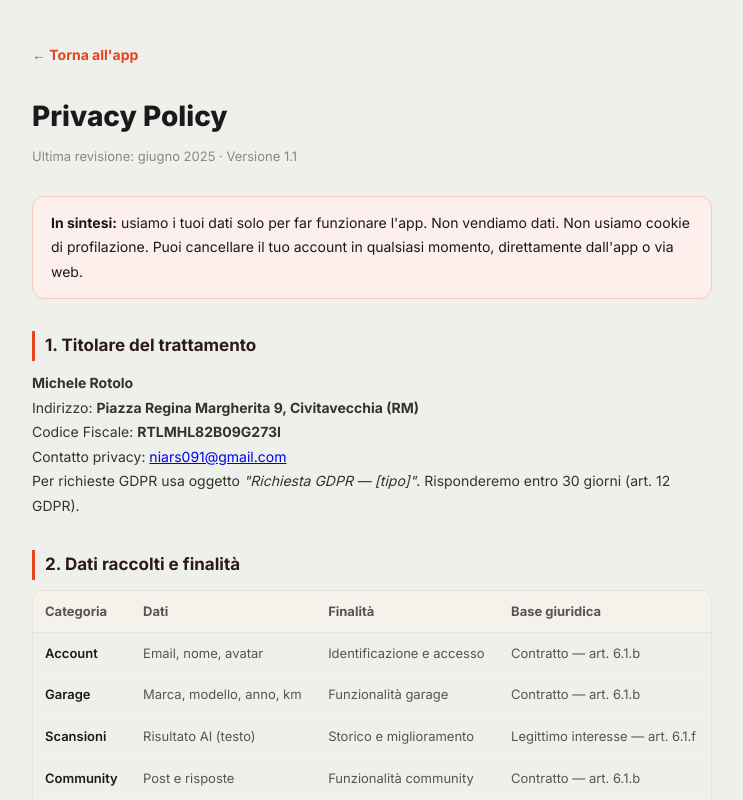
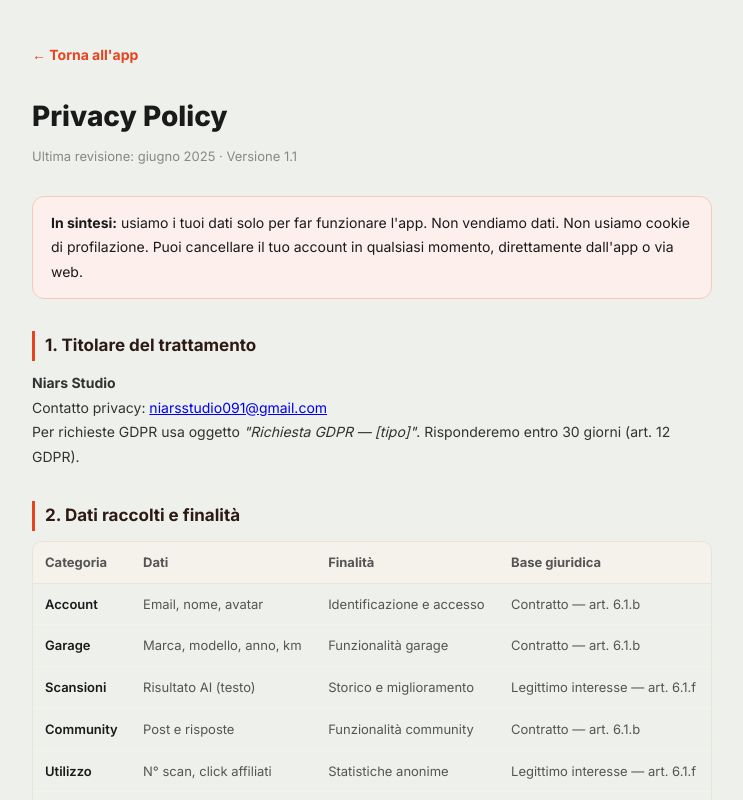
Before and after one commit to niars091-Vdn/motosnap, a Next.js app: page /privacy in a window 1280 px wide. Shown: the top 800 px of the page, without its empty margins (268-1011 px from the left). Built offline with nearby package versions, Linux system fonts and the light colour scheme.

Commit message:
Update page.tsx

```diff
--- a/app/privacy/page.tsx
+++ b/app/privacy/page.tsx
@@ -15,10 +15,8 @@ export default function PrivacyPage() {
       </div>
 
       <Section title="1. Titolare del trattamento">
-        <p><strong>Michele Rotolo</strong></p>
-        <p>Indirizzo: <strong>Piazza Regina Margherita 9, Civitavecchia (RM)</strong></p>
-        <p>Codice Fiscale: <strong>RTLMHL82B09G273I</strong></p>
-        <p>Contatto privacy: <a href="mailto:niars091@gmail.com">niars091@gmail.com</a></p>
+        <p><strong>Niars Studio</strong></p>
+        <p>Contatto privacy: <a href="mailto:niarsstudio091@gmail.com">niarsstudio091@gmail.com</a></p>
         <p>Per richieste GDPR usa oggetto <em>&quot;Richiesta GDPR — [tipo]&quot;</em>. Risponderemo entro 30 giorni (art. 12 GDPR).</p>
       </Section>
 
@@ -110,7 +108,7 @@ export default function PrivacyPage() {
         <p>Puoi eliminare il tuo account e tutti i dati associati in qualsiasi momento:</p>
         <ul>
           <li><strong>Dall&apos;app:</strong> vai in <em>Profilo → Elimina account</em>. La cancellazione è immediata e irreversibile.</li>
-          <li><strong>Via web:</strong> se hai disinstallato l&apos;app, puoi richiedere la cancellazione scrivendo a <a href="mailto:niars091@gmail.com"><strong>niars091@gmail.com</strong></a> con oggetto &quot;Richiesta cancellazione account&quot;, oppure dalla pagina dedicata <a href="/elimina-account">motosnap.vercel.app/elimina-account</a>.</li>
+          <li><strong>Via web:</strong> se hai disinstallato l&apos;app, puoi richiedere la cancellazione scrivendo a <a href="mailto:niarsstudio091@gmail.com"><strong>niarsstudio091@gmail.com</strong></a> con oggetto &quot;Richiesta cancellazione account&quot;, oppure dalla pagina dedicata <a href="/elimina-account">motosnap.vercel.app/elimina-account</a>.</li>
         </ul>
         <p style={{ fontSize:13, color:'#666', marginTop:8 }}>
           Alla cancellazione, i tuoi dati personali (account, garage, scansioni, post) vengono eliminati entro 30 giorni. Alcuni log di sicurezza possono essere conservati per il periodo minimo previsto dalla legge.
@@ -127,7 +125,7 @@ export default function PrivacyPage() {
           <li><strong>Opposizione (art. 21):</strong> opporti al legittimo interesse</li>
         </ul>
         <p style={{ marginTop:10 }}>
-          Scrivi a <a href="mailto:niars091@gmail.com"><strong>niars091@gmail.com</strong></a> con oggetto &quot;Richiesta GDPR — [diritto]&quot;. Risponderemo entro 30 giorni.
+          Scrivi a <a href="mailto:niarsstudio091@gmail.com"><strong>niarsstudio091@gmail.com</strong></a> con oggetto &quot;Richiesta GDPR — [diritto]&quot;. Risponderemo entro 30 giorni.
         </p>
         <div style={{ background:'#f5f1eb', borderRadius:10, padding:'12px 14px', marginTop:12, fontSize:13, color:'#555' }}>
           Puoi presentare reclamo al <strong>Garante Privacy</strong>:<br/>
@@ -146,7 +144,7 @@ export default function PrivacyPage() {
       </Section>
 
       <Section title="12. Minori">
-        <p>Il servizio è riservato a utenti di almeno <strong>16 anni</strong> (art. 8 GDPR; D.Lgs. 196/2003). I minori di 16 anni non possono registrarsi. Segnala eventuali account di minori a niars091@gmail.com.</p>
+        <p>Il servizio è riservato a utenti di almeno <strong>16 anni</strong> (art. 8 GDPR; D.Lgs. 196/2003). I minori di 16 anni non possono registrarsi. Segnala eventuali account di minori a niarsstudio091@gmail.com.</p>
       </Section>
 
       <Section title="13. Aggiornamenti">
@@ -154,7 +152,7 @@ export default function PrivacyPage() {
       </Section>
 
       <div style={{ borderTop:'1px solid #eee', paddingTop:20, marginTop:32, fontSize:12, color:'#aaa' }}>
-        Privacy Policy v1.1 · MotoShot AI · <a href="mailto:niars091@gmail.com" style={{ color:'#E8431F' }}>niars091@gmail.com</a>
+        Privacy Policy v1.1 · MotoShot AI · <a href="mailto:niarsstudio091@gmail.com" style={{ color:'#E8431F' }}>niarsstudio091@gmail.com</a>
       </div>
     </div>
   )
```
